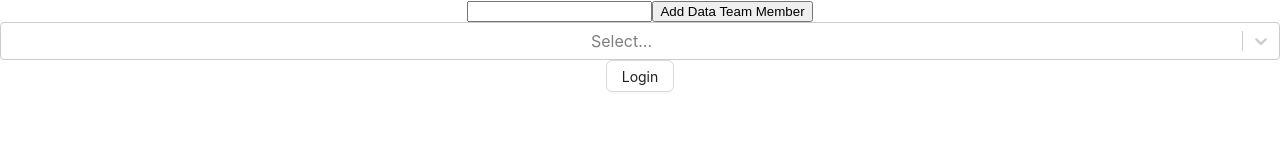
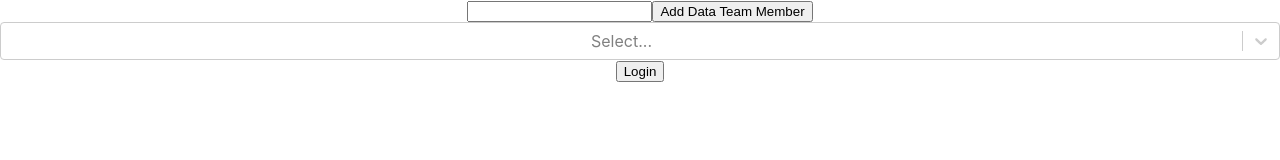
Before and after one commit to queeniejgm/providerDocAssociation, a React (Create React App) app in the folder client/: page / in a window 1280 px wide. Shown: the top 160 px of the page. Built offline with nearby package versions, Linux system fonts and the light colour scheme; no server answers.

Commit message:
fix: exp date is not required, move update doc call

```diff
--- a/client/src/App.js
+++ b/client/src/App.js
@@ -8,7 +8,7 @@ function App() {
     <div className="App">
       <Routes>
         <Route path='/' element={<Login/>}/>
-        <Route path='/main' element={<Main/>}/>
+        <Route path='/main/:id/:numOfDocs' element={<Main/>}/>
       </Routes>
     </div>
   );
--- a/client/src/components/Login.jsx
+++ b/client/src/components/Login.jsx
@@ -16,7 +16,8 @@ class AssociateScreenLogin extends Component {
       member: "",
       memberName: "",
       memberOptions: [],
-      memberList: []
+      memberList: [],
+      memberNumOfDocs: 0
     };
   }
 
@@ -54,20 +55,21 @@ class AssociateScreenLogin extends Component {
   };
 
   login = async (e) => {
-    const member = this.state.memberList.find(member =>  member._id === this.state.member)
-    if(!member) {
-      return;
-    }
-    try {
-      axios.put(`${process.env.REACT_APP_API_URL}/api/data-team/${member._id}`, {number_of_docs_associated: member.number_of_docs_associated+1})
-        .then((res) => {
-          window.location.href = "/main"
-        }, err => {
-          message.error(err.message)
-        });
-    } catch (error) {
-      console.log("!!! handleSubmit error", error);
-    }
+    const member = this.state.memberList.find(member =>  member._id === e.value)
+    this.setState({ member: e.value, memberNumOfDocs: member. number_of_docs_associated})
+    // if(!member) {
+    //   return;
+    // }
+    // try {
+    //   axios.put(`${process.env.REACT_APP_API_URL}/api/data-team/${member._id}`, {number_of_docs_associated: member.number_of_docs_associated+1})
+    //     .then((res) => {
+    //       window.location.href = "/main"
+    //     }, err => {
+    //       message.error(err.message)
+    //     });
+    // } catch (error) {
+    //   console.log("!!! handleSubmit error", error);
+    // }
   };
 
   render() {
@@ -78,12 +80,15 @@ class AssociateScreenLogin extends Component {
         ></Input>
         <button onClick={this.handleSubmit}>Add Data Team Member</button>
         <Select
-          onChange={(member, e) => {
-            this.setState({ member: member.value });
-          }}
+          onChange={this.login}
+          // onChange={(member, e) => {
+          //   this.setState({ member: member.value });
+          // }}
           options={this.state.memberOptions}
         />
-        <Button onClick={this.login} >Login</Button>
+        <Link to={`/main/${this.state.member}/${this.state.memberNumOfDocs}`} state={{ member: this.state.member }}>
+          <button>Login</button>
+        </Link>
       </div>
     );
   }
--- a/client/src/components/Main.jsx
+++ b/client/src/components/Main.jsx
@@ -22,6 +22,8 @@ class AssociateScreen extends Component {
       employeeNameItems: [],
       employeeIdMap: {},
       isLoading: true,
+      numOfDocs: 0,
+      memberId: ''
     };
 
     this.dockTypeItems = [
@@ -94,6 +96,8 @@ class AssociateScreen extends Component {
   }
 
   async componentDidMount() {
+    const path = window.location.pathname.split("/");
+    this.setState({memberId: path[path.length-2], numOfDocs: path[path.length-1]})
     this.refreshDocument();
 
     try {
@@ -189,10 +193,6 @@ class AssociateScreen extends Component {
 
   render() {
     const createProviderDoc = async (e) => {
-      if (!this.state.expirationDate) {
-        message.error("Expiration Date is required");
-        return;
-      }
       if (!this.state.employee) {
         message.error("Employee is required");
         return;
@@ -222,6 +222,15 @@ class AssociateScreen extends Component {
         if(addProviderDocResp.data.errors) {
           message.error(addProviderDocResp.data.message)
         } else {
+          axios.put(`${process.env.REACT_APP_API_URL}/api/data-team/${this.state.memberId}`, {number_of_docs_associated: parseInt(this.state.numOfDocs)+1})
+          .then((res) => {
+            console.log("!!! up", res)
+            this.setState({numOfDocs: parseInt(this.state.numOfDocs)+1})
+            // window.location.href = "/main"
+          }, err => {
+            message.error(err.message)
+          });
+
           const updateProviderDocResp = await axios.put(
             `${process.env.REACT_APP_API_URL}/api/s3-provider-docs/${this.state.s3DocId}`,
             { associated: true },
@@ -281,6 +290,7 @@ class AssociateScreen extends Component {
             }}
             placeholder="Select a Document Type"
             options={this.dockTypeItems}
+            value={this.state.docType}
           />
           <br />
           Expiration Date:{" "}
```
